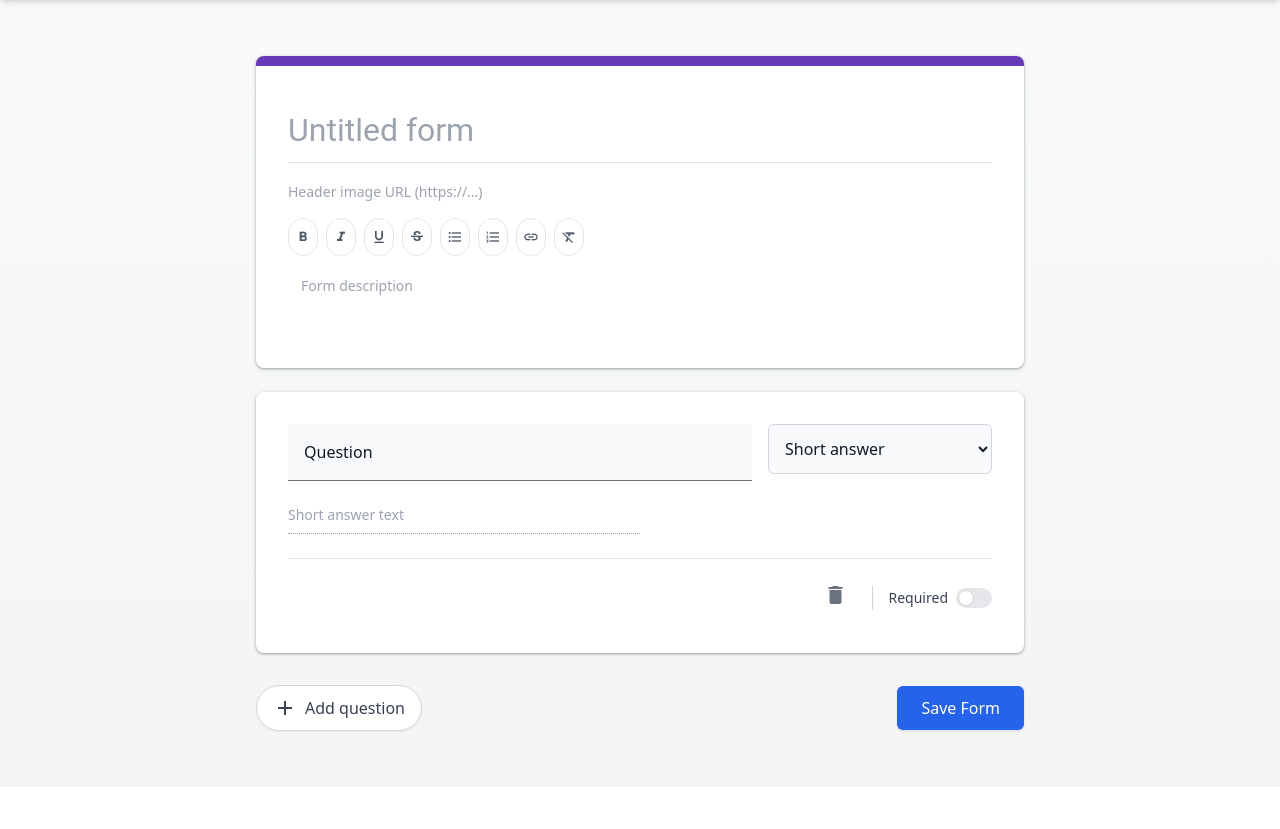
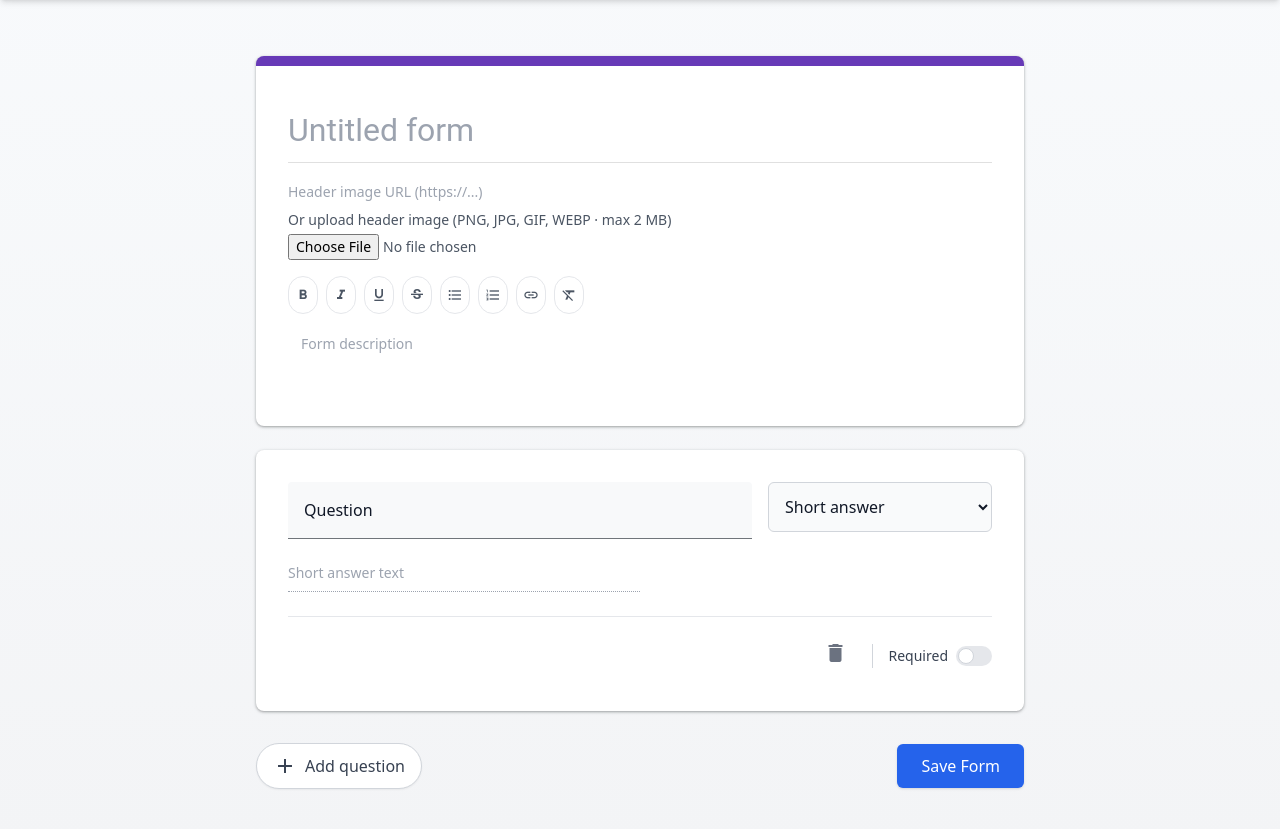
Before and after one commit to shakil-mdshosen/dtoc, a Flask app: page /builder in a window 1280 px wide. Shown: the part 64-893 px from the top of the page. Before the commit the page ends 798 px from the top, so only its background shows below. Run offline with Flask 3, Linux system fonts and the light colour scheme; the visitor is signed in with stand-in values (Sample User, id 1); some libraries are stand-ins or nearby versions.

Commit message:
Add direct header image upload support
Agent-Logs-Url: https://github.com/shakil-mdshosen/dtoc/sessions/ec7a2e6b-1c0d-4465-ab6c-57d08dcd85d4

Co-authored-by: shakil-mdshosen <61971419+shakil-mdshosen@users.noreply.github.com>

```diff
--- a/forms_api.py
+++ b/forms_api.py
@@ -1,12 +1,20 @@
 from flask import Blueprint, request, jsonify, render_template, redirect, url_for, session, flash
 from models import db, Form, Submission, Permission, AuditLog
 import json
+import base64
+import binascii
+import re
 from functools import wraps
 from html import escape
 from html.parser import HTMLParser
 from urllib.parse import urlparse
 
 forms_bp = Blueprint('forms', __name__)
+HEADER_IMAGE_MAX_BYTES = 2 * 1024 * 1024
+DATA_IMAGE_PATTERN = re.compile(
+    r'^data:(image/(?:png|jpeg|jpg|gif|webp));base64,([A-Za-z0-9+/=]+)$',
+    re.IGNORECASE
+)
 
 ALLOWED_DESCRIPTION_TAGS = {
     'b', 'strong', 'i', 'em', 'u', 's', 'strike',
@@ -88,6 +96,16 @@ def sanitize_header_image_url(url):
         return ''
     value = url.strip()
     if not value:
+        return ''
+    data_match = DATA_IMAGE_PATTERN.match(value)
+    if data_match:
+        encoded = data_match.group(2)
+        try:
+            decoded = base64.b64decode(encoded, validate=True)
+        except (ValueError, binascii.Error):
+            return ''
+        if len(decoded) <= HEADER_IMAGE_MAX_BYTES:
+            return value
         return ''
     parsed = urlparse(value)
     if parsed.scheme.lower() in {'http', 'https'} and parsed.netloc:
--- a/templates/builder.html
+++ b/templates/builder.html
@@ -88,7 +88,11 @@
                 <img id="headerImagePreview" alt="Header preview" class="w-full max-h-56 object-cover rounded-lg border border-gray-200">
             </div>
             <input type="text" name="title" id="formTitle" placeholder="Untitled form" required class="gf-input-title w-full mb-4">
-            <input type="url" id="formHeaderImage" placeholder="Header image URL (https://...)" class="w-full text-sm text-gray-600 border-none focus:ring-0 px-0 bg-transparent border-b border-transparent focus:border-gray-300 mb-4" oninput="updateHeaderPreview()">
+            <input type="url" id="formHeaderImage" placeholder="Header image URL (https://...)" class="w-full text-sm text-gray-600 border-none focus:ring-0 px-0 bg-transparent border-b border-transparent focus:border-gray-300 mb-2" oninput="handleHeaderImageUrlInput()">
+            <div class="mb-4">
+                <label for="formHeaderImageFile" class="block text-sm text-gray-600 mb-1">Or upload header image (PNG, JPG, GIF, WEBP · max 2 MB)</label>
+                <input type="file" id="formHeaderImageFile" accept="image/png,image/jpeg,image/jpg,image/gif,image/webp" class="w-full text-sm text-gray-600" onchange="handleHeaderImageUpload(event)">
+            </div>
             <div class="flex flex-wrap items-center gap-2 mb-2" onclick="event.stopPropagation()">
                 <button type="button" class="toolbar-btn" onclick="formatDescription('bold')" title="Bold"><span class="material-icons text-base">format_bold</span></button>
                 <button type="button" class="toolbar-btn" onclick="formatDescription('italic')" title="Italic"><span class="material-icons text-base">format_italic</span></button>
@@ -123,6 +127,9 @@
 
 <script>
     let fields = [];
+    let uploadedHeaderImageDataUrl = '';
+    const HEADER_IMAGE_MAX_SIZE_BYTES = 2 * 1024 * 1024;
+    const ALLOWED_HEADER_MIME_TYPES = new Set(['image/png', 'image/jpeg', 'image/jpg', 'image/gif', 'image/webp']);
     const ALLOWED_DESC_TAGS = new Set(['b', 'strong', 'i', 'em', 'u', 's', 'strike', 'br', 'p', 'div', 'ul', 'ol', 'li', 'blockquote', 'a']);
 
     function generateId() {
@@ -248,13 +255,63 @@
         const value = sanitizeUrl(document.getElementById('formHeaderImage').value);
         const wrapper = document.getElementById('headerImagePreviewWrapper');
         const image = document.getElementById('headerImagePreview');
-        if (value) {
-            image.src = value;
+        const previewValue = uploadedHeaderImageDataUrl || value;
+        if (previewValue) {
+            image.src = previewValue;
             wrapper.classList.remove('hidden');
         } else {
             image.removeAttribute('src');
             wrapper.classList.add('hidden');
         }
+    }
+
+    function handleHeaderImageUrlInput() {
+        const headerUrl = document.getElementById('formHeaderImage').value.trim();
+        if (headerUrl) {
+            uploadedHeaderImageDataUrl = '';
+            document.getElementById('formHeaderImageFile').value = '';
+        }
+        updateHeaderPreview();
+    }
+
+    function handleHeaderImageUpload(event) {
+        const fileInput = event.target;
+        const file = fileInput.files && fileInput.files[0];
+        if (!file) {
+            uploadedHeaderImageDataUrl = '';
+            updateHeaderPreview();
+            return;
+        }
+
+        if (!ALLOWED_HEADER_MIME_TYPES.has(file.type)) {
+            alert('Please upload a PNG, JPG, GIF, or WEBP image.');
+            fileInput.value = '';
+            uploadedHeaderImageDataUrl = '';
+            updateHeaderPreview();
+            return;
+        }
+
+        if (file.size > HEADER_IMAGE_MAX_SIZE_BYTES) {
+            alert('Header image must be 2 MB or smaller.');
+            fileInput.value = '';
+            uploadedHeaderImageDataUrl = '';
+            updateHeaderPreview();
+            return;
+        }
+
+        const reader = new FileReader();
+        reader.onload = () => {
+            uploadedHeaderImageDataUrl = typeof reader.result === 'string' ? reader.result : '';
+            document.getElementById('formHeaderImage').value = '';
+            updateHeaderPreview();
+        };
+        reader.onerror = () => {
+            alert('Failed to read the selected image.');
+            fileInput.value = '';
+            uploadedHeaderImageDataUrl = '';
+            updateHeaderPreview();
+        };
+        reader.readAsDataURL(file);
     }
 
     function renderFields() {
@@ -344,7 +401,7 @@
         const schema = {
             description_html: descriptionHtml,
             description: document.getElementById('formDescEditor').innerText.trim(),
-            header_image_url: sanitizeUrl(document.getElementById('formHeaderImage').value),
+            header_image_url: uploadedHeaderImageDataUrl || sanitizeUrl(document.getElementById('formHeaderImage').value),
             fields: fields
         };
         document.getElementById('schemaInput').value = JSON.stringify(schema);
```
Also changed, not shown: templates/form_view.html (+6 -2 lines), tests/test_forms_api.py (added, +20 -0 lines).
